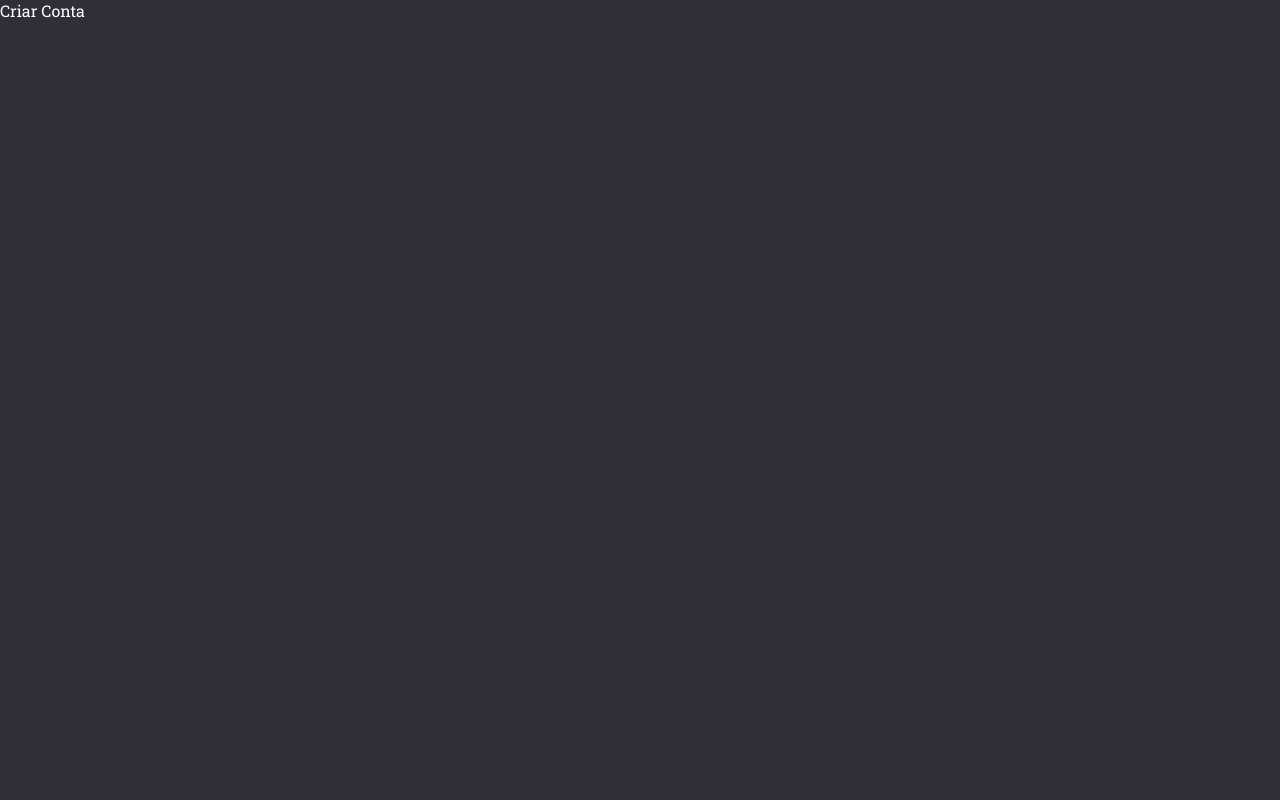
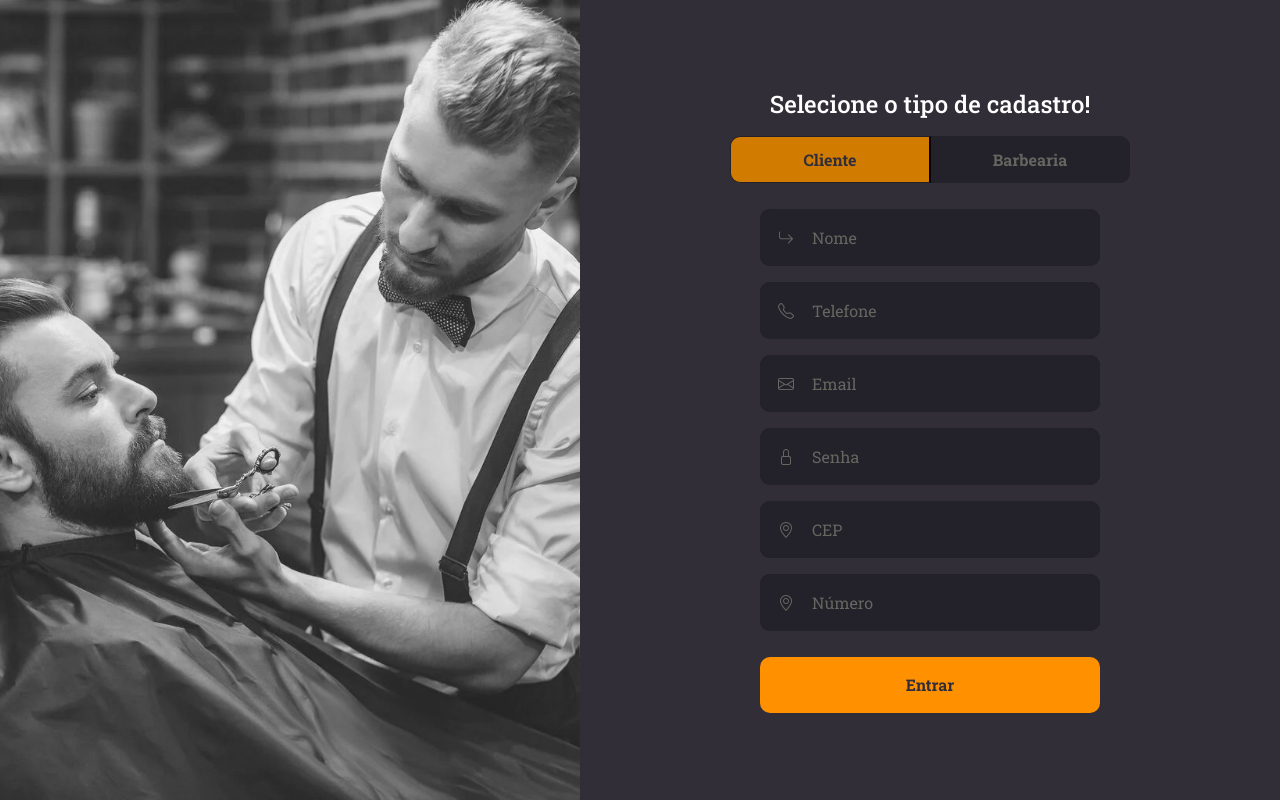
Before and after one commit to ICEI-PUC-Minas-PMV-ADS/pmv-ads-2024-1-e2-proj-int-t9-pmv-ads-2024-1-e2-proj-barberease, a plain HTML site: page src/frontend/pages/criar-conta/criar-conta.html in a window 1280 px wide. Drawn offline with nearby package versions, Linux system fonts and the light colour scheme.

Commit message:
feat: add sign-up page

```diff
--- /dev/null
+++ b/src/frontend/pages/criar-conta/criar-conta.css
@@ -0,0 +1,45 @@
+.select-form{
+    display: flex;
+    align-items: center;
+    margin-bottom: 10px;
+}
+
+.backgroundC{
+    flex: 1;
+    background: url('../../assets/sign-up-background.jpg') no-repeat center;
+    background-size: cover;
+  }
+
+.select-button{
+    background: #232129;
+    font-weight: 700;
+    border-radius: 10px;
+    padding: 12px;
+    width: 200px;
+    border: 1px solid #232129;
+    color: #666660;
+    display: flex;
+    align-items: center;
+    justify-content: center;
+    margin-top: 16px;
+    transition: 0.4s;
+}
+
+.select-button:hover{
+    box-shadow: 2px 2px 2px 1px rgba(0, 0, 0, 0.2);
+    transition: 0.5s;
+}
+
+.select-button.first{
+    background: var(--background-color-03);
+    color: var(--text-color-02);
+    border-top-right-radius: 0;
+    border-bottom-right-radius: 0;
+    border-right-color: black;
+}
+
+.select-button.second{
+    border-top-left-radius: 0;
+    border-bottom-left-radius: 0;
+    border-left-color: black;
+}
--- a/src/frontend/pages/criar-conta/criar-conta.html
+++ b/src/frontend/pages/criar-conta/criar-conta.html
@@ -1,5 +1,5 @@
 <!DOCTYPE html>
-<html lang="en">
+<html lang="pt-br">
 
 <head>
   <meta charset="UTF-8" />
@@ -7,13 +7,107 @@
   <link
     href="https://fonts.googleapis.com/css2?family=Roboto+Slab:wght@100..900&family=Roboto:ital,wght@0,100;0,300;0,400;0,500;0,700;0,900;1,100;1,300;1,400;1,500;1,700;1,900&display=swap"
     rel="stylesheet" />
+    <link rel="stylesheet" href="https://cdn.jsdelivr.net/npm/bootstrap-icons@1.11.3/font/bootstrap-icons.min.css">
   <link rel="stylesheet" href="/src/frontend/css/_index.css" />
   <link rel="stylesheet" href="/src/frontend/css/_variables.css" />
+  <link rel="stylesheet" href="./criar-conta.css">
+  <link rel="stylesheet" href="../login/style.css">
   <title>Criar Conta</title>
 </head>
 
 <body>
-  Criar Conta
+  <div class="container">
+    <div class="backgroundC"></div>
+    <section class="content">
+      <div class="animation-container">
+        <h1>Selecione o tipo de cadastro!</h1>
+
+        <div class="select-form">
+          <button class="select-button first" id="first" onclick="toggleForm('client-form', 'first');">Cliente</button>
+          <button class="select-button second " id="second" onclick="toggleForm('barber-form', 'second');">Barbearia</button>
+        </div>
+
+        <form id="client-form">
+          <fieldset class="form-fieldset">
+            <i class="bi bi-arrow-return-right"></i>
+            <input id="name" placeholder="Nome" required>
+          </fieldset>
+
+          <fieldset class="form-fieldset">
+            <i class="bi bi-telephone"></i>
+            <input type="text" id="telephone" placeholder="Telefone" pattern="\([0-9]{2}\)[\s][0-9]{4}-[0-9]{4,5}" required>
+          </fieldset>
+
+          <fieldset class="form-fieldset">
+            <i class="bi bi-envelope"></i>
+            <input type="email" id="email" placeholder="Email" required>
+          </fieldset>
+
+          <fieldset class="form-fieldset">
+            <i class="bi bi-lock"></i>
+            <input type="password" id="password" placeholder="Senha" required>
+          </fieldset>
+
+          <fieldset class="form-fieldset">
+            <i class="bi bi-geo-alt"></i>
+            <input id="cep" placeholder="CEP" required>
+          </fieldset>
+
+          <fieldset class="form-fieldset" style="margin-bottom: 10px;">
+            <i class="bi bi-geo-alt"></i>
+            <input id="number" placeholder="Número" required>
+          </fieldset>
+
+          <button type="submit" class="submit-btn">
+            Entrar
+          </button>
+        </form>
+
+        <form id="barber-form" style="display: none;">
+          <fieldset class="form-fieldset">
+            <i class="bi bi-arrow-return-right"></i>
+            <input id="nameB" placeholder="Razão Social" required>
+          </fieldset>
+
+          <fieldset class="form-fieldset">
+            <i class="bi bi-arrow-return-right"></i>
+            <input id="name" placeholder="Nome" required>
+          </fieldset>
+
+
+          <fieldset class="form-fieldset">
+            <i class="bi bi-arrow-right"></i>
+            <input id="cpnj" placeholder="CNPJ" required>
+          </fieldset>
+
+          <fieldset class="form-fieldset">
+            <i class="bi bi-envelope"></i>
+            <input type="email" id="email" placeholder="Email" required>
+          </fieldset>
+
+          <fieldset class="form-fieldset">
+            <i class="bi bi-lock"></i>
+            <input type="password" id="password" placeholder="Senha" required>
+          </fieldset>
+
+          <fieldset class="form-fieldset">
+            <i class="bi bi-geo-alt"></i>
+            <input id="cep" placeholder="CEP" required>
+          </fieldset>
+
+          <fieldset class="form-fieldset" style="margin-bottom: 10px;">
+            <i class="bi bi-geo-alt"></i>
+            <input id="number" placeholder="Número" required>
+          </fieldset>
+
+          <button type="submit" class="submit-btn">
+            Entrar
+          </button>
+        </form>
+      </div>
+    </section>
+  </div>
+
   <script src="criar-conta.js"></script>
 </body>
 
--- a/src/frontend/pages/criar-conta/criar-conta.js
+++ b/src/frontend/pages/criar-conta/criar-conta.js
@@ -0,0 +1,15 @@
+function toggleForm(form, button){
+    document.getElementById("client-form").style.display = "none";
+    document.getElementById("barber-form").style.display = "none";
+    document.getElementById(form).style.display = "block";
+    document.getElementById(button).style.background = "var(--background-color-03)";
+    document.getElementById(button).style.color = "var(--text-color-02)";
+
+    if(form == "barber-form"){
+        document.getElementById("first").style.background = "#232129";
+        document.getElementById("first").style.color = "#666660";
+    }else{
+        document.getElementById("second").style.background = "#232129";
+        document.getElementById("second").style.color = "#666660";
+    }
+}
--- a/src/frontend/pages/login/style.css
+++ b/src/frontend/pages/login/style.css
@@ -85,7 +85,7 @@
 }
 
 .animation-container form {
-  margin: 80px 0;
+  margin: 0px 0;
   width: 340px;
   text-align: center;
 }
```
Also changed, not shown: src/frontend/assets/sign-up-background.jpg (added).
